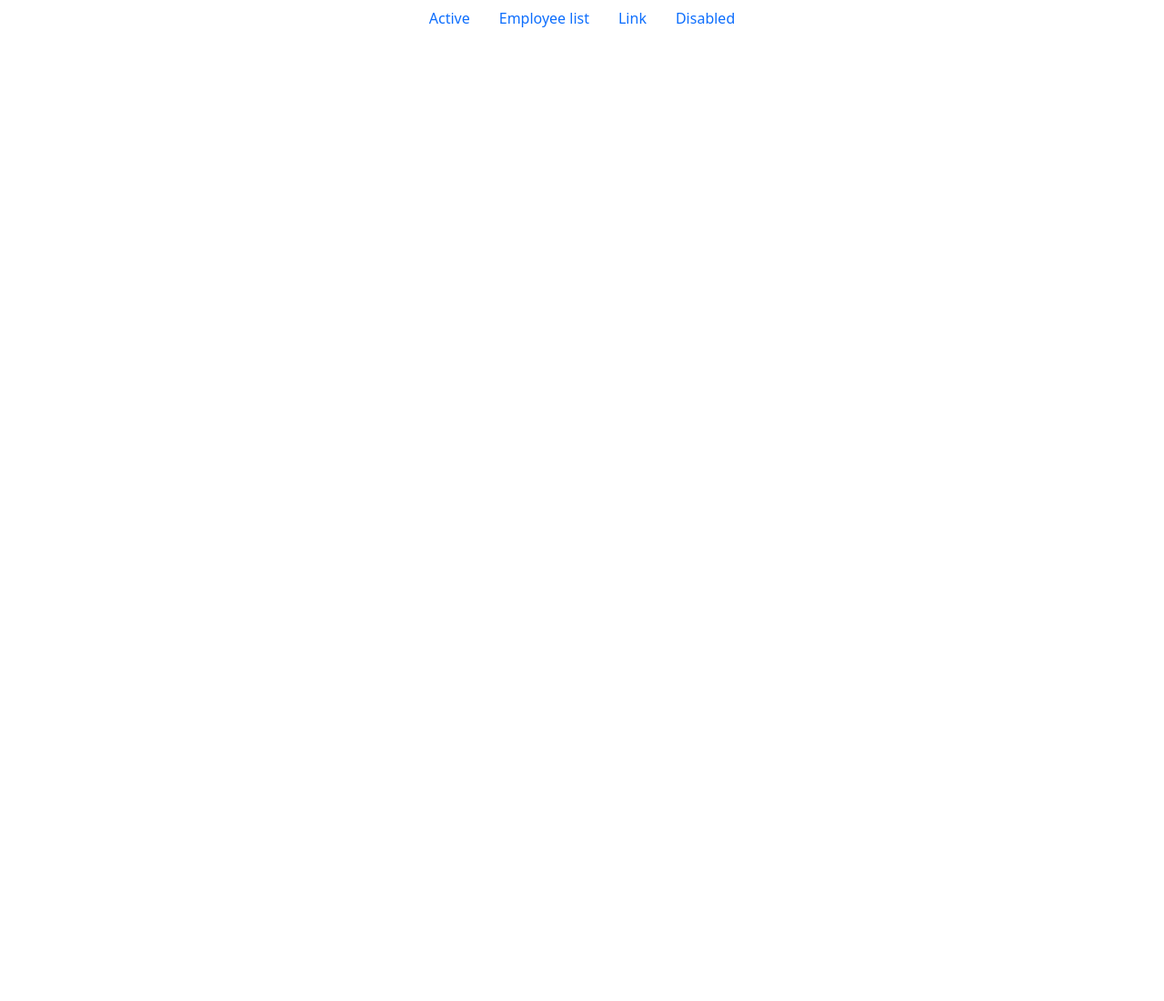
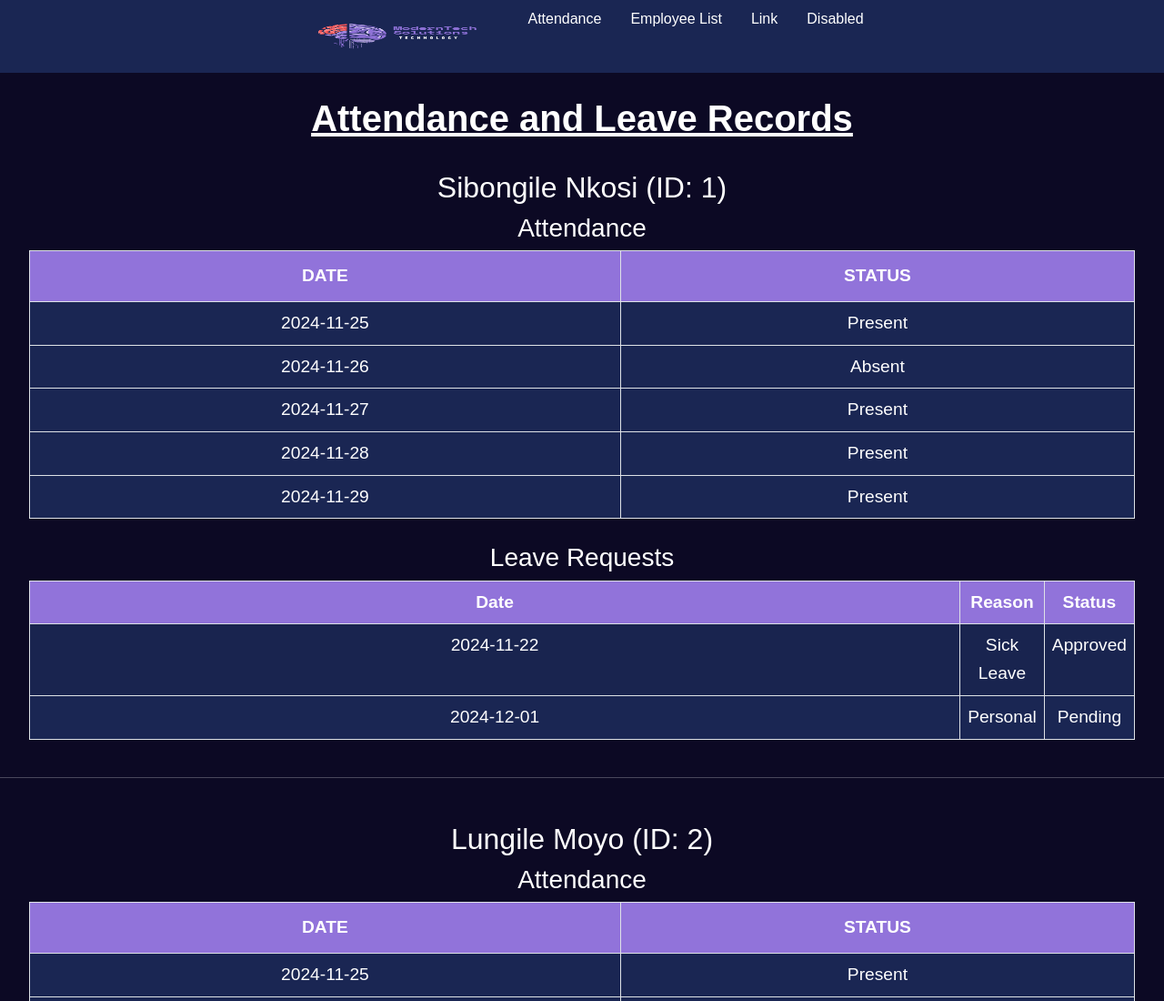
Before and after one commit to GeorgeZa01/M-1-ProjectFinal, a plain HTML site: page Html/Hr.html in a window 1280 px wide. Shown: the top 1100 px of the page at 91% size. Before the commit the page ends 800 px from the top, so only its background shows below. Drawn offline with nearby package versions, Linux system fonts and the light colour scheme; files that its build step writes are made by us from their sources.

Commit message:
Update to code

```diff
--- a/Html/Hr.html
+++ b/Html/Hr.html
@@ -1,27 +1,197 @@
 <!DOCTYPE html>
 <html lang="en">
   <head>
-    <meta charset="UTF-8">
-    <meta name="viewport" content="width=device-width, initial-scale=1.0">
-    <title>Document</title>
-    <!-- Bootstrap link -->
-    <link href="https://cdn.jsdelivr.net/npm/bootstrap@5.3.3/dist/css/bootstrap.min.css" rel="stylesheet" integrity="sha384-QWTKZyjpPEjISv5WaRU9OFeRpok6YctnYmDr5pNlyT2bRjXh0JMhjY6hW+ALEwIH" crossorigin="anonymous">
+    <meta charset="UTF-8" />
+    <meta name="viewport" content="width=device-width, initial-scale=1.0" />
+    <title>Staff Management</title>
+    <link rel="stylesheet" href="./css/style.css" />
+    <link
+      href="https://cdn.jsdelivr.net/npm/bootstrap@5.3.3/dist/css/bootstrap.min.css"
+      rel="stylesheet"
+      integrity="sha384-QWTKZyjpPEjISv5WaRU9OFeRpok6YctnYmDr5pNlyT2bRjXh0JMhjY6hW+ALEwIH"
+      crossorigin="anonymous"
+    />
+    <script src="../js/attendance.js" defer></script>
   </head>
-<ul class="nav justify-content-center">
+  <style>
+    /* General page styling */
+    header {
+      margin: 0%;
+      padding: 0%;
+      background-color: #1a2653;
+    }
+    #Nav-font a {
+      color: white;
+    }
+    img {
+      height: 80px;
+
+    }
+    body {
+      background-color: #0c0924;
+      color: #fff;
+      font-family: "Arial", sans-serif;
+      line-height: 1.6;
+      margin: 0;
+      padding: 0;
+      align-items: center;
+      text-align: center;
+    }
+
+
+    /* Attendance table styling */
+    #myTable {
+      font-family: Arial, Helvetica, sans-serif;
+      border-collapse: collapse;
+      width: 95%;
+      margin: auto;
+      justify-content: center;
+      text-align: center;
+    }
+    #myTable td {
+      background-color: #1a2653;
+      color: white;
+    }
+    #myTable th {
+      padding: 12px;
+      text-align: center;
+      background-color: #9173da;
+      color: white;
+      text-transform: uppercase;
+    }
+
+    /* leave request table styling */
+    #leave-table {
+      font-family: Arial, Helvetica, sans-serif;
+      border-collapse: collapse;
+      width: 95%;
+      margin: auto;
+      justify-content: center;
+      text-align: center;
+    }
+    #leave-table th {
+      font-family: Arial, Helvetica, sans-serif;
+      border-collapse: collapse;
+      width: 95%;
+      margin: auto;
+      justify-content: center;
+      text-align: center;
+      background-color: #9173da;
+      color: white;
+    }
+    #leave-table td {
+      background-color: #1a2653;
+      color: white;
+    }
+    footer {
+      padding-top: 10px;
+      background-color: #1a2653;
+      text-align: center;
+      height: 60px;
+    }
+
+    /* Media Queries */
+
+    /* Small Screens (Mobile) */
+    @media (max-width: 600px) {
+      h1 {
+        font-size: 1.5rem;
+      }
+
+      h2 {
+        font-size: 1.25rem;
+      }
+
+      table {
+        font-size: 0.85rem;
+      }
+
+      table th,
+      table td {
+        padding: 8px;
+      }
+
+      .container {
+        padding: 10px;
+      }
+    }
+
+    /* Medium Screens (Tablets) */
+    @media (min-width: 601px) and (max-width: 1024px) {
+      h1 {
+        font-size: 2rem;
+      }
+
+      h2 {
+        font-size: 1.5rem;
+      }
+
+      table {
+        font-size: 1rem;
+      }
+
+      table th,
+      table td {
+        padding: 12px;
+      }
+
+      .container {
+        padding: 15px;
+      }
+    }
+
+    /* Large Screens (Desktops) */
+    @media (min-width: 1025px) {
+      h1 {
+        font-size: 2.5rem;
+      }
+
+      h2 {
+        font-size: 2rem;
+      }
+
+      table {
+        font-size: 1.2rem;
+      }
+
+      table th,
+      table td {
+        padding: 15px;
+      }
+
+      .container {
+        padding: 20px;
+      }
+    }
+  </style>
+
+  <body>
+    <header>
+      <ul id="Nav-font" class="nav justify-content-center">
+        <img src="../assets/Brain Tech.png" alt="" />
         <li class="nav-item">
-        <a class="nav-link active" aria-current="page" href="#">Active</a>
+          <a class="nav-link active" href="../Html/Hr.html">Attendance</a>
         </li>
         <li class="nav-item">
-        <a class="nav-link" href="#">Employee list</a>
+          <a class="nav-link" href="../Html/employe">Employee List</a>
         </li>
+        <li class="nav-item"><a class="nav-link" href="#">Link</a></li>
         <li class="nav-item">
-        <a class="nav-link" href="#">Link</a>
-    </li>
-    <li class="nav-item">
-        <a class="nav-link active" aria-current="page" href="#">Disabled</a>
+          <a class="nav-link active" href="#">Disabled</a>
         </li>
       </ul>
-<body>
+    </header>
 
+    <br />
+    <h1>
+      <u><b> Attendance and Leave Records</b></u>
+    </h1>
+
+    <br />
+    <div id="content"></div>
+
+    <footer>
+      <p>&copy; 2023 Brain Tech. All rights reserved.</p>
+    </footer>
   </body>
 </html>
--- a/css/style.css
+++ b/css/style.css
@@ -126,17 +126,16 @@ img {
     /*ended here */
 }
 
-.modal {
+.modal{
     background-color: white;
     position: absolute;
     top: 33%;
-    left: 33%;
+    left: 39%;
     text-align: center;
-    padding: 4%;
+    padding: 2% 4%;
+    /* hides modal */
     display: none;
-    align-content: center;
-    border-radius: 10px;
-}
+  }
 
 /* Responsiveness */
 
--- /dev/null
+++ b/js/attendance.js
@@ -0,0 +1,64 @@
+fetch("../data/attendance.json")
+  .then((response) => response.json())
+  .then((data) => {
+    const contentDiv = document.getElementById("content");
+
+    data.attendanceAndLeave.forEach((employee) => {
+      const employeeSection = document.createElement("div");
+      employeeSection.classList.add("mb-5");
+      employeeSection.innerHTML = `
+        <h2>${employee.name} (ID: ${employee.employeeId})</h2>
+        <h3>Attendance</h3>
+        <table id="myTable" class="table   table-bordered" >
+          <thead>
+            <tr>
+              <th>Date</th>
+              <th>Status</th>
+            </tr>
+          </thead>
+          <tbody>
+            ${employee.attendance
+              .map(
+                (att) => `
+                <tr>
+                  <td>${att.date}</td>
+                  <td>${att.status}</td>
+                </tr>
+              `
+              )
+              .join("")}
+          </tbody>
+        </table >
+        <br>
+        <h3>Leave Requests</h3>
+        <table id="leave-table" class="table table-striped table-bordered">
+          <thead>
+            <tr>
+              <th>Date</th>
+              <th>Reason</th>
+              <th>Status</th>
+            </tr>
+          </thead>
+          <tbody>
+            ${employee.leaveRequests
+              .map(
+                (leave) => `
+                <tr>
+                  <td>${leave.date}</td>
+                  <td>${leave.reason}</td>
+                  <td>${leave.status}</td>
+                </tr>
+              `
+              )
+              .join("")}
+          </tbody>
+        </table>
+        <br>
+        <hr>
+      `;
+      contentDiv.appendChild(employeeSection);
+    });
+  })
+  .catch((error) => {
+    console.error("Error fetching the JSON file:", error);
+  });
```
Also changed, not shown: Index.html (+3 -0 lines), js/main.js (+17 -4 lines). Lines whose indentation alone changed are shown as unchanged.
